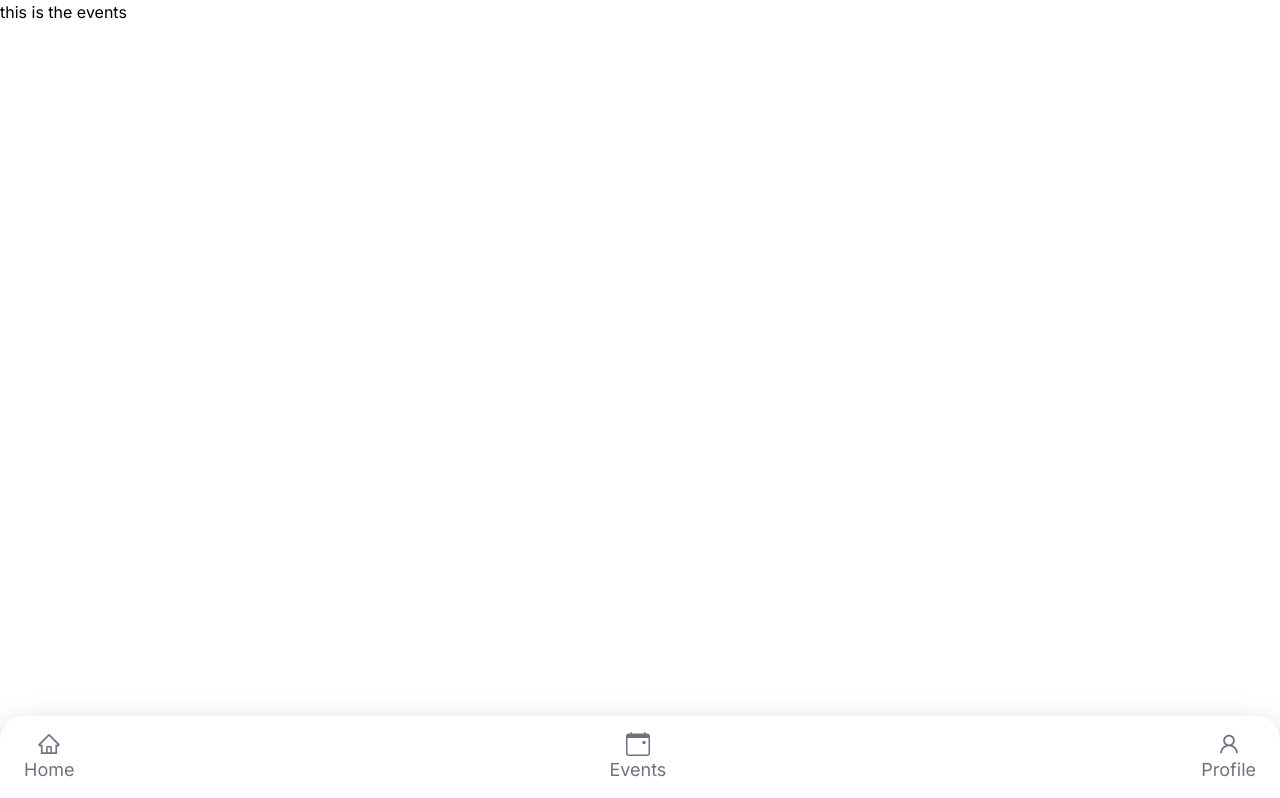
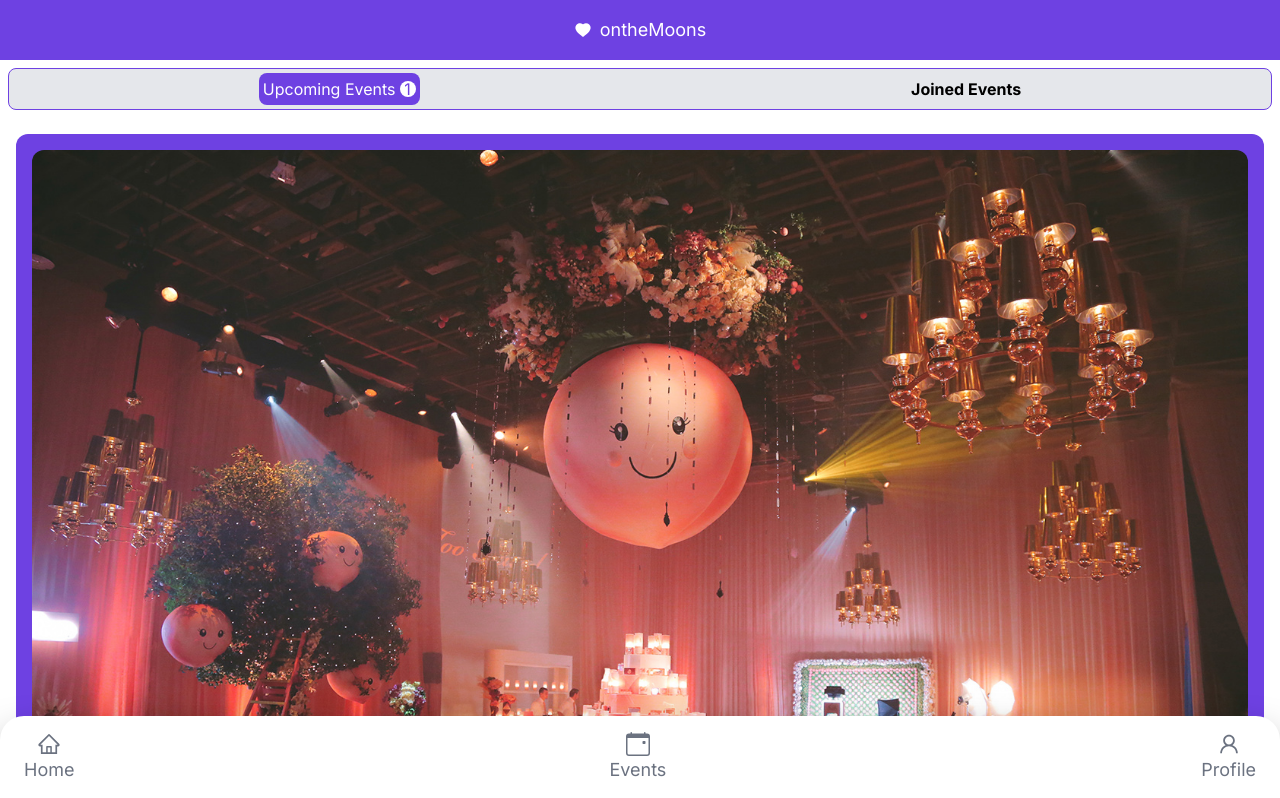
Before and after one commit to JaiBhalla03/onTheMoons, a Next.js app: page /events in a window 1280 px wide. Shown: the top 798 px of the page. Built offline with nearby package versions, Linux system fonts and the light colour scheme.

Commit message:
Adding the events page

```diff
--- a/app/events/page.tsx
+++ b/app/events/page.tsx
@@ -1,10 +1,23 @@
 import React from 'react';
+import EventNav from "@/components/EventNav";
+import EventCard from "@/components/EventCard";
 
 const Page = () => {
     return (
-        <div>
-            this is the events
-        </div>
+        <main className={''}>
+            <EventNav/>
+            <div className={'mx-2 flex justify-around items-center my-2 border rounded-lg p-1 border-[#6e41e2] bg-gray-200'}>
+                <div className={'bg-[#6e41e2] text-white p-1 rounded-lg flex items-center gap-1'}>
+                    <div>Upcoming Events</div>
+                    <div className={'bg-white flex items-center justify-center rounded-full text-[#6e41e2] w-4 h-4'}>1</div>
+                </div>
+                <div className={'font-bold text-black'}>Joined Events</div>
+            </div>
+            <div className={'px-4 flex flex-col gap-6 pt-4 pb-28'}>
+                <EventCard/>
+                <EventCard/>
+            </div>
+        </main>
     );
 };
 
--- /dev/null
+++ b/components/EventNav.tsx
@@ -0,0 +1,12 @@
+import React from 'react';
+import {AiFillHeart, AiOutlineSearch} from "react-icons/ai";
+
+const HomeNav = () => {
+    return (
+        <nav className={'bg-[#6e41e2] p-4 flex w-full justify-center text-white'}>
+            <div className={'text-lg flex items-center gap-2'}><AiFillHeart/>ontheMoons</div>
+        </nav>
+    );
+};
+
+export default HomeNav;
```
